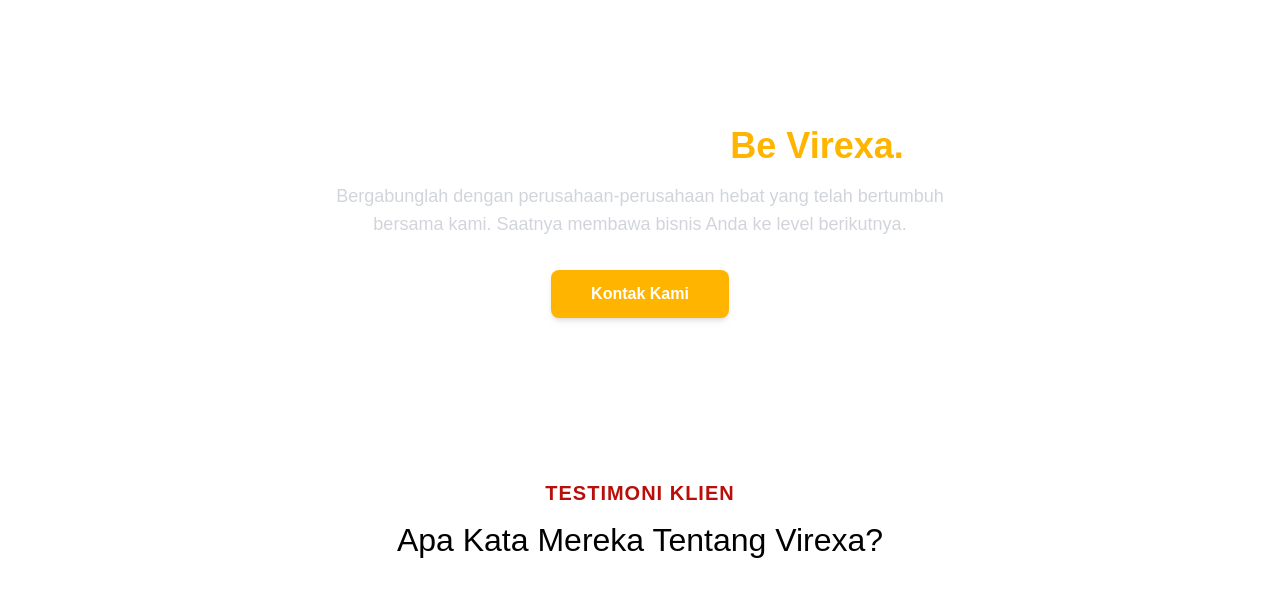
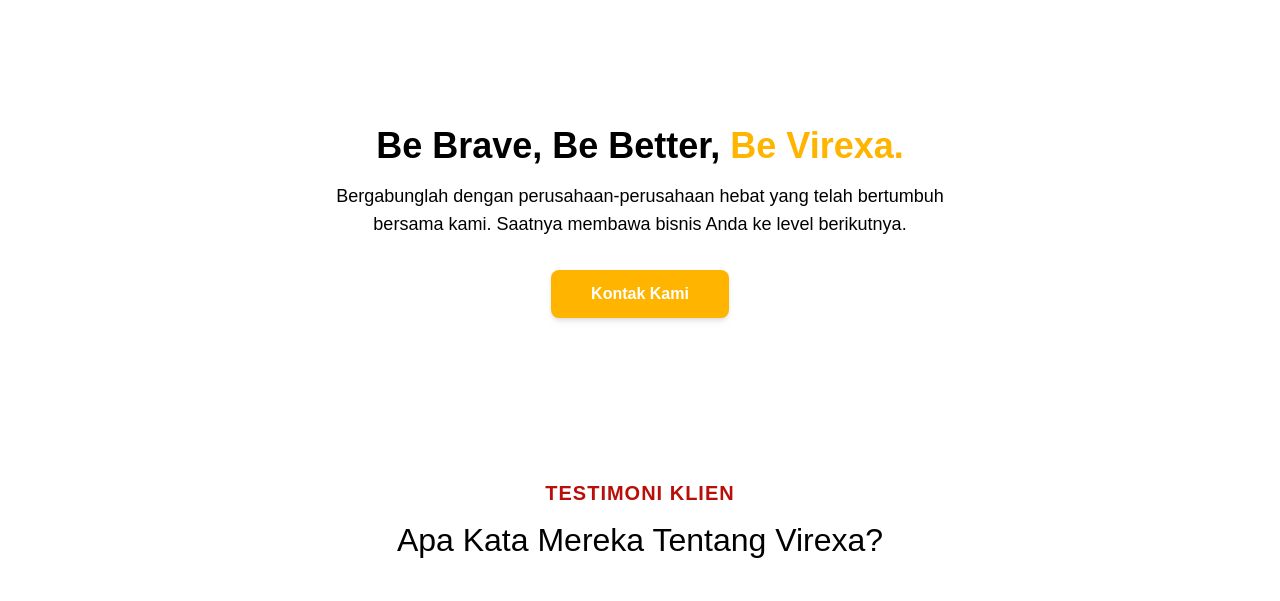
Before and after one commit to land21/land21.github.io, a plain HTML site: page index.html in a window 1280 px wide. Shown: the part 3040-3641 px from the top of the page. Drawn offline with nearby package versions, Linux system fonts and the light colour scheme.

Commit message:
07312025

```diff
--- a/index.html
+++ b/index.html
@@ -495,8 +495,8 @@
     <!-- Be Brave Section -->
     <section class="py-16 bg-black-800 text-white">
         <div class="container mx-auto px-4 sm:px-6 lg:px-8 text-center">
-            <h3 class="text-3xl md:text-4xl font-bold mb-4">Be Brave, Be Better, <span class="text-brand-yellow">Be Virexa.</span></h3>
-            <p class="text-lg text-gray-300 mb-8 max-w-2xl mx-auto">Bergabunglah dengan perusahaan-perusahaan hebat yang telah bertumbuh bersama kami. Saatnya membawa bisnis Anda ke level berikutnya.</p>
+            <h3 class="text-3xl md:text-4xl font-bold mb-4 text-brand-dark">Be Brave, Be Better, <span class="text-brand-yellow">Be Virexa.</span></h3>
+            <p class="text-lg mb-8 max-w-2xl mx-auto text-brand-dark">Bergabunglah dengan perusahaan-perusahaan hebat yang telah bertumbuh bersama kami. Saatnya membawa bisnis Anda ke level berikutnya.</p>
             <a href="#Kontak" class="inline-block bg-brand-yellow text-white font-semibold py-3 px-10 rounded-lg shadow-md hover:bg-brand-yellow-dark transition duration-300 text-base">
                 Kontak Kami
             </a>
```
Also changed, not shown: image/logo.png, image/logofooter.png.
